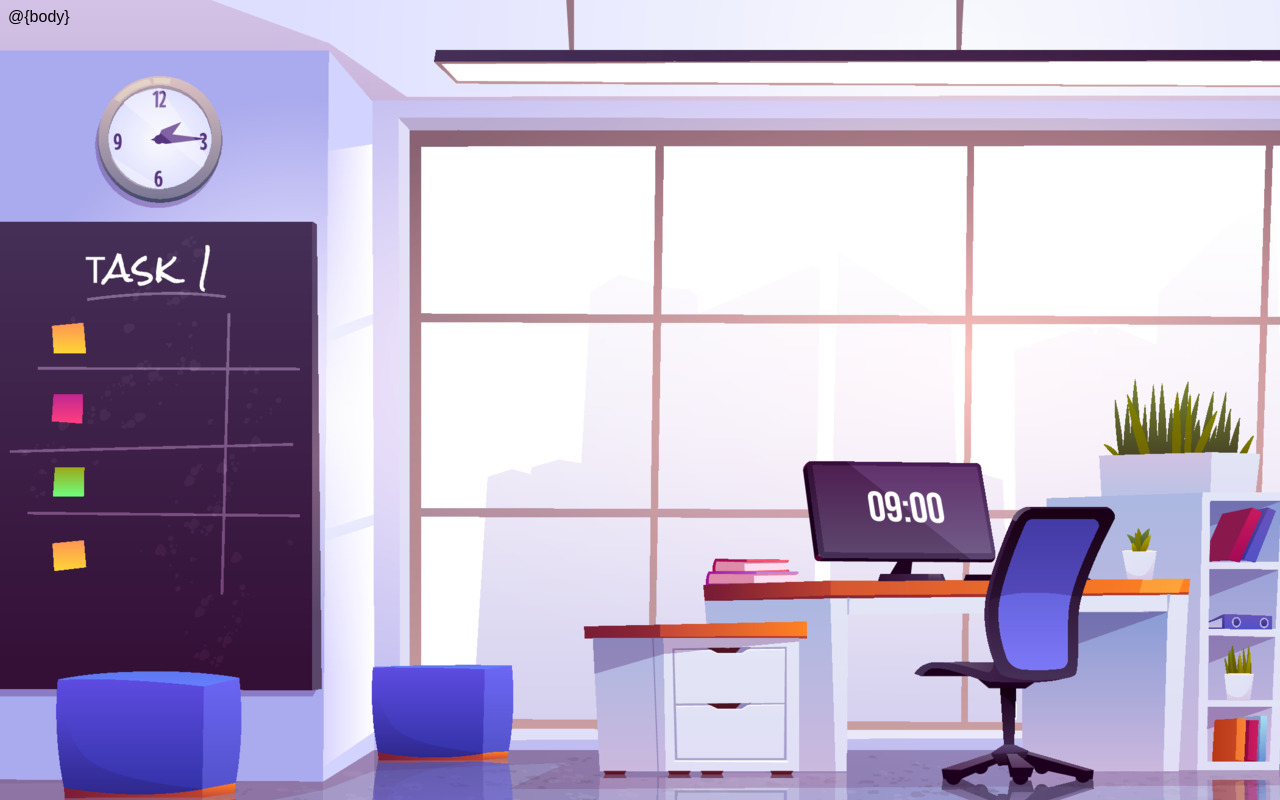
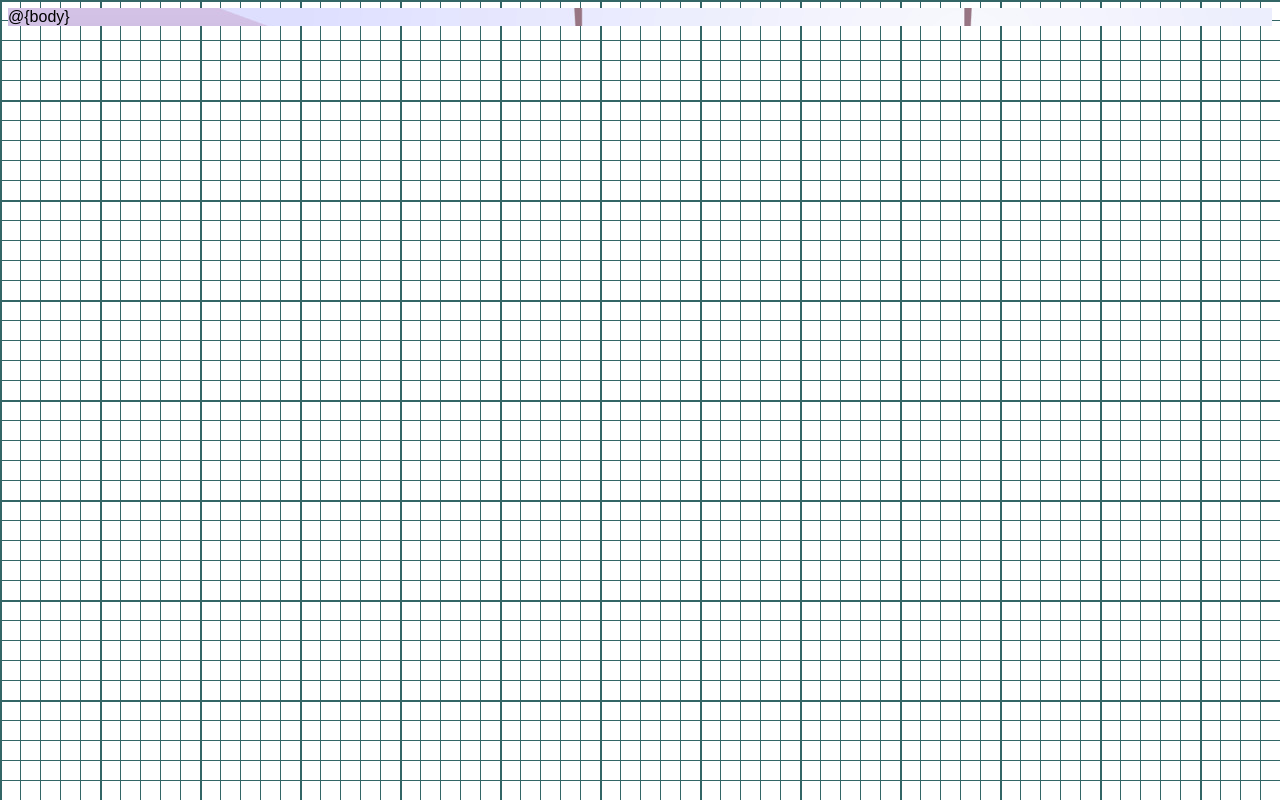
Before and after one commit to DasUnicorn/pizza-calculator, a website: page views/layout.html in a window 1280 px wide. Drawn offline with nearby package versions, Linux system fonts and the light colour scheme.

Commit message:
add: update design from picture to to css only

```diff
--- a/views/layout.html
+++ b/views/layout.html
@@ -14,6 +14,18 @@
         font-family: Arial;
         background: no-repeat url("../assets/img/office.jpg");
     }
+
+    html {
+        --s: 100px;
+        /* control the size */
+
+        --_g: #0000 90deg, #366 0;
+        background:
+            conic-gradient(from 90deg at 2px 2px, var(--_g)),
+            conic-gradient(from 90deg at 1px 1px, var(--_g));
+        background-size: var(--s) var(--s), calc(var(--s)/5) calc(var(--s)/5);
+    }
+
 
     /**
         * Default styles for xterm.js
@@ -168,7 +180,6 @@
     }
     </style>
 </head>
-
 @{body}
 
 </html>
```
Lines whose indentation alone changed are shown as unchanged.
